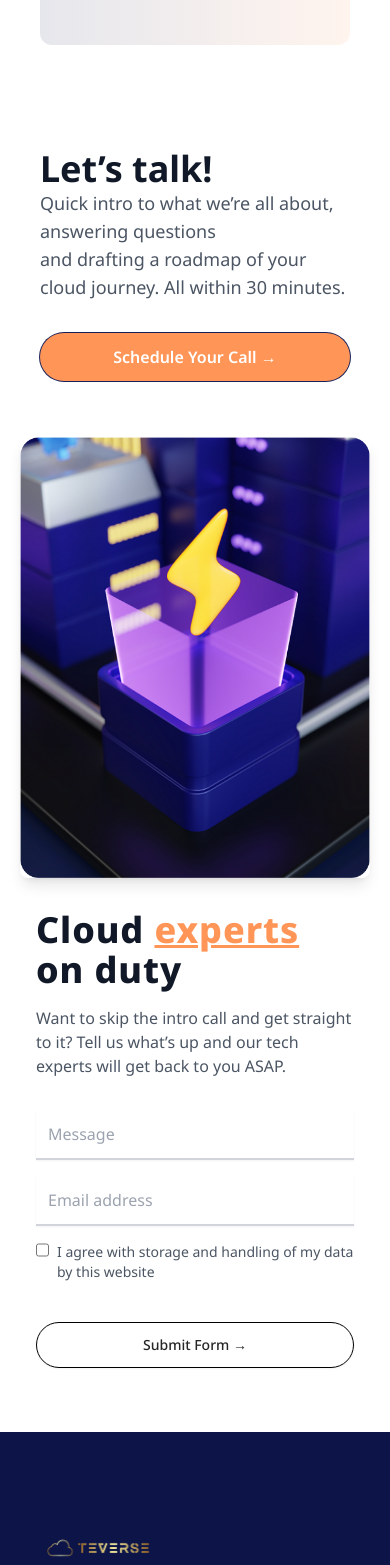
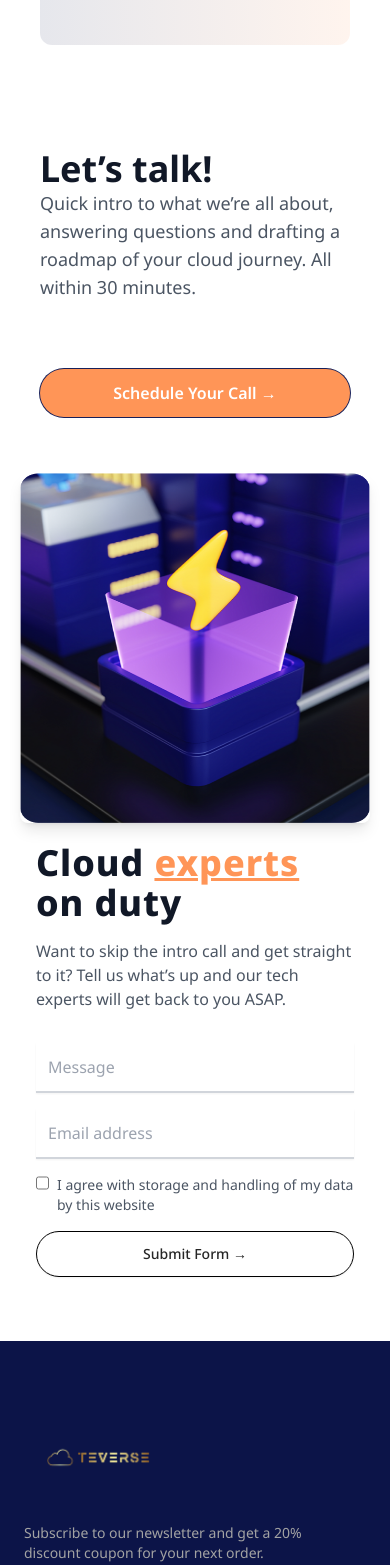
Before and after one commit to Lukman10a/web-agency, a Next.js app: page /faq in a window 390 px wide. Shown: the part 1274-2839 px from the top of the page. Built offline with nearby package versions, Linux system fonts and the light colour scheme.

Commit message:
fix: cleanup pages

```diff
--- a/src/components/lets-talk.tsx
+++ b/src/components/lets-talk.tsx
@@ -31,44 +31,44 @@ const ContactSection: React.FC = () => {
 
   return (
     <section className="py-16 bg-white space-y-14">
-      <div className="container mx-auto flex justify-center space-y-8 px-24 md:px-10">
+      <div className="container mx-auto flex justify-center  space-y-8 px-24 md:px-10">
         {/* Left Side: Text */}
-        <div className=" container mx-auto flex justify-between space-y-8 sm:flex-col">
+        <div className="container mx-auto flex justify-between gap-9 space-y-8 md:flex-col">
           <div>
             <h2 className="text-3xl font-bold text-gray-900 sm:text-4xl text-left">
               Let’s talk!
             </h2>
             <p className="text-gray-600 text-lg text-left">
-              Quick intro to what we’re all about, answering questions <br />
+              Quick intro to what we’re all about, answering questions{" "}
+              <br className="2md:hidden" />
               and drafting a roadmap of your cloud journey. All within 30
               minutes.
             </p>
           </div>
-          <button className="px-6 py-3 sm:w-full  bg-orange-650 ring-1 ring-darkblue-850 text-white rounded-full font-semibold hover:bg-orange-600 transition duration-300">
+          <button className="px-6 py-3 sm:w-full bg-orange-650 ring-1 ring-darkblue-850 text-white rounded-full font-semibold hover:bg-orange-600 transition duration-300">
             Schedule Your Call →
           </button>
         </div>
-
-
       </div>
 
       {/* Right Side: Form */}
-      <div className="flex sm:flex-col justify-between sm:px-5 px-24 space-y-8 ">
+      <div className="flex md:flex-wrap justify-between sm:px-5 px-24 gap-5 ">
         {/* Image */}
-        <div className="w-full flex">
+        <div className="w-full ">
           <Image
             src="/assets/contact.png"
             alt="Cloud Service"
-            className="rounded-lg shadow-lg"
+            className="rounded-lg shadow-lg aspect-square md:w-full "
             width={400}
             height={400}
           />
         </div>
 
-      <div className="container mx-auto px-4 mt-12 flex flex-col md:flex-row items-start justify-between space-y-8 md:space-y-0">
+        <div className="container mx-auto px-4 flex flex-col md:flex-row items-start justify-between space-y-8 md:space-y-0">
           <div className="">
             <h3 className="text-4xl font-extrabold tracking-wide text-gray-900">
-            Cloud <span className="text-orange-650 underline">experts</span><br /> on duty
+              Cloud <span className="text-orange-650 underline">experts</span>
+              <br className="md:hidden" /> on duty
             </h3>
             <p className="text-gray-600 mt-4">
               Want to skip the intro call and get straight to it? Tell us what’s
@@ -121,14 +121,12 @@ const ContactSection: React.FC = () => {
                 </label>
               </div>
 
-              <div>
               <button
                 type="submit"
                 className="sm:w-full  flex items-center mt-10 justify-center px-6 py-3 border border-black text-sm font-medium rounded-full shadow-sm text-neutral-800 bg-transparent  focus:outline-none focus:ring-2 focus:ring-offset-2 focus:ring-orange-500"
               >
                 Submit Form →
               </button>
-              </div>
             </form>
           </div>
         </div>
--- a/src/components/shared/navbar.tsx
+++ b/src/components/shared/navbar.tsx
@@ -119,12 +119,14 @@ const Navbar = () => {
               ))}
               <NavigationMenuItem>
                 <NavigationMenuLink
+                  asChild
                   className={navigationMenuTriggerStyle()}
-                  href="/contact"
                 >
-                  <Button className="w-fit border border-black flex items-center justify-center px-8 py-3 text-base font-medium rounded-full text-white bg-orange-600 hover:bg-orange-700 md:py-4 md:text-lg md:px-10">
-                    Contact <ArrowIcon />
-                  </Button>
+                  <Link href="/contact">
+                    <Button className="w-fit border border-black flex items-center justify-center px-8 py-3 text-base font-medium rounded-full text-white bg-orange-600 hover:bg-orange-700 md:py-4 md:text-lg md:px-10">
+                      Contact <ArrowIcon />
+                    </Button>{" "}
+                  </Link>
                 </NavigationMenuLink>
               </NavigationMenuItem>
             </NavigationMenuList>
--- a/src/components/ui/animated/image-reveal.tsx
+++ b/src/components/ui/animated/image-reveal.tsx
@@ -32,11 +32,11 @@ export default function ImagesReveal({
 }) {
   return (
     <div>
-      <div className="relative my-10 ml-10 flex flex-row justify-center md:ml-20">
+      <div className="relative my-10 md:ml-10 flex flex-row justify-center ml-20">
         {cards.map((card, i) => (
           <motion.img
             key={i}
-            className="relative -ml-10 size-80 rounded-2xl border-[6px] border-white object-cover shadow-xl md:-ml-20 md:size-36"
+            className="relative md:-ml-10 size-80 2md:size-60 rounded-2xl border-[6px] border-white object-cover shadow-xl -ml-20 md:size-40"
             src={card.src as string}
             custom={{ index: i, angle: card.angle }}
             initial="hidden"
--- a/src/pages/about-us.tsx
+++ b/src/pages/about-us.tsx
@@ -30,7 +30,7 @@ const cards = [
 const AboutUs = () => {
   return (
     <Fragment>
-      <section className="flex md:flex-col items-center gap-10 bg-gradient-to-r from-[rgba(8,19,72,0.1)] to-[rgba(255,149,87,0.1)] p-12">
+      <header className="flex md:flex-col items-center gap-10 bg-gradient-to-r from-[rgba(8,19,72,0.1)] to-[rgba(255,149,87,0.1)] p-12">
         <div className="flex-[3] space-y-5">
           <h1 className="font-sora font-extrabold text-6xl animate-fade-in-up md:text-4xl">
             <span className="block md:inline-block">Behind the </span>{" "}
@@ -56,7 +56,7 @@ const AboutUs = () => {
           alt="animated-hero"
           className="animate-fade-in-up delay-500 flex-1 rounded-lg hidden md:block"
         />
-      </section>
+      </header>
       <AnimatedStatsBanner />
       <ImagesReveal cards={cards} />
       <Mission />
@@ -65,7 +65,6 @@ const AboutUs = () => {
       <Testimonials />
       <ContactSection />
     </Fragment>
-
   );
 };
 
--- a/src/pages/aws.tsx
+++ b/src/pages/aws.tsx
@@ -105,7 +105,7 @@ export default function AWS() {
   return (
     <div>
       {/* Hero Section */}
-      <section className="flex md:flex-col items-center gap-10 lg:gap-6 bg-gradient-to-r from-[rgba(8,19,72,0.1)] to-[rgba(255,149,87,0.1)] p-12">
+      <header className="flex md:flex-col items-center gap-10 lg:gap-6 bg-gradient-to-r from-[rgba(8,19,72,0.1)] to-[rgba(255,149,87,0.1)] p-12">
         <article className="space-y-10">
           <h1 className="font-sora font-extrabold text-6xl animate-fade-in-up lg:text-5xl">
             Amazon Web Services
@@ -123,7 +123,7 @@ export default function AWS() {
           alt="case-study-hero"
           className="animate-fade-in-up delay-500 lg:w-[400px]"
         />
-      </section>
+      </header>
 
       {/* AWS Certifications Section */}
       <section className="space-y-6 p-12">
--- /dev/null
+++ b/src/pages/contact.tsx
@@ -0,0 +1,7 @@
+import React from "react";
+
+const Contact = () => {
+  return <div>Contact</div>;
+};
+
+export default Contact;
--- a/src/pages/solution.tsx
+++ b/src/pages/solution.tsx
@@ -12,7 +12,7 @@ import Booking from "@/components/booking";
 export default function Solution() {
   return (
     <Fragment>
-      <section className="flex md:flex-col items-center gap-10 bg-gradient-to-r from-[rgba(8,19,72,0.1)] to-[rgba(255,149,87,0.1)] p-12">
+      <header className="flex md:flex-col items-center gap-10 bg-gradient-to-r from-[rgba(8,19,72,0.1)] to-[rgba(255,149,87,0.1)] p-12">
         <div className="space-y-10 flex-[3] md:flex-1">
           <h1 className="font-sora font-extrabold text-6xl animate-fade-in-up">
             <span className="block">Migrate, Optimize,</span>
@@ -38,7 +38,7 @@ export default function Solution() {
           alt="solution-hero"
           className="animate-fade-in-up delay-500 flex-1 rounded-lg hidden md:block"
         />
-      </section>
+      </header>
       <StickyScrollRevealDemo />
       <Booking />
       <CloudPlatformSection />
```
Lines whose indentation alone changed are shown as unchanged.
